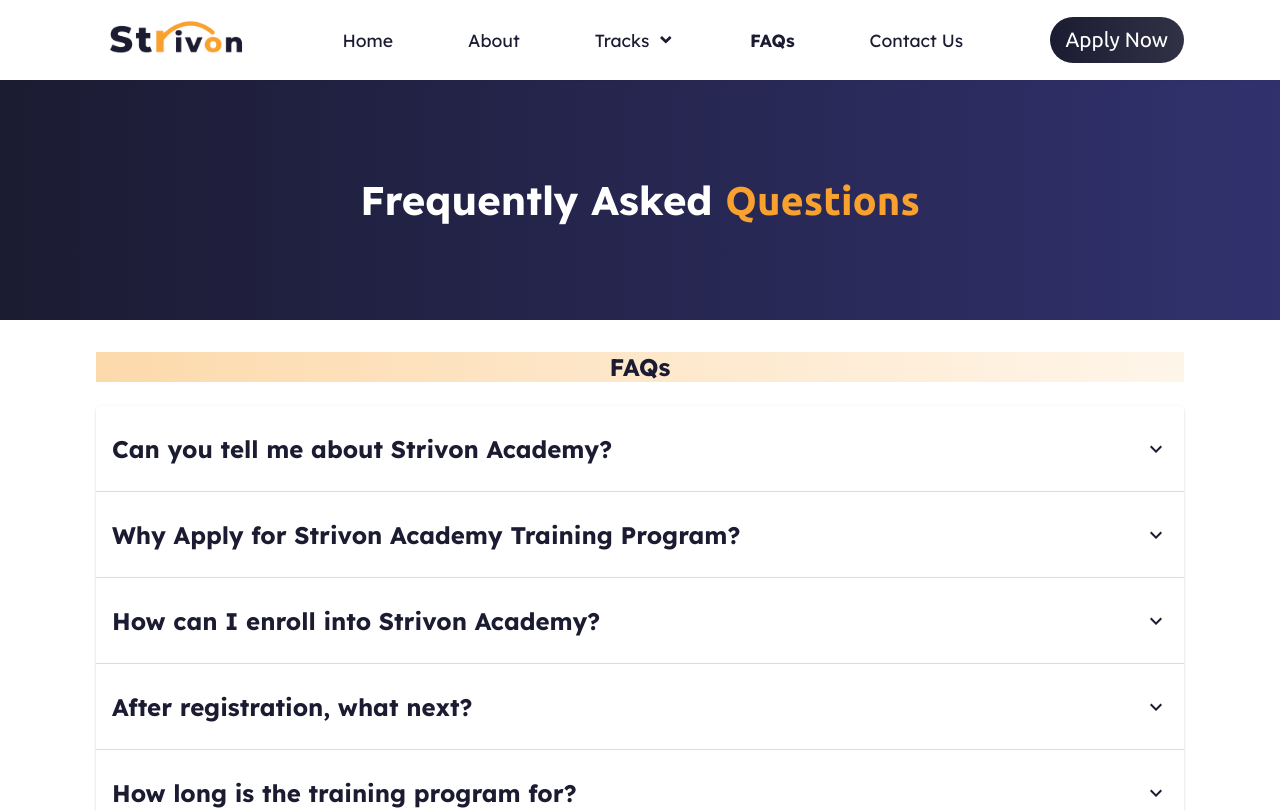
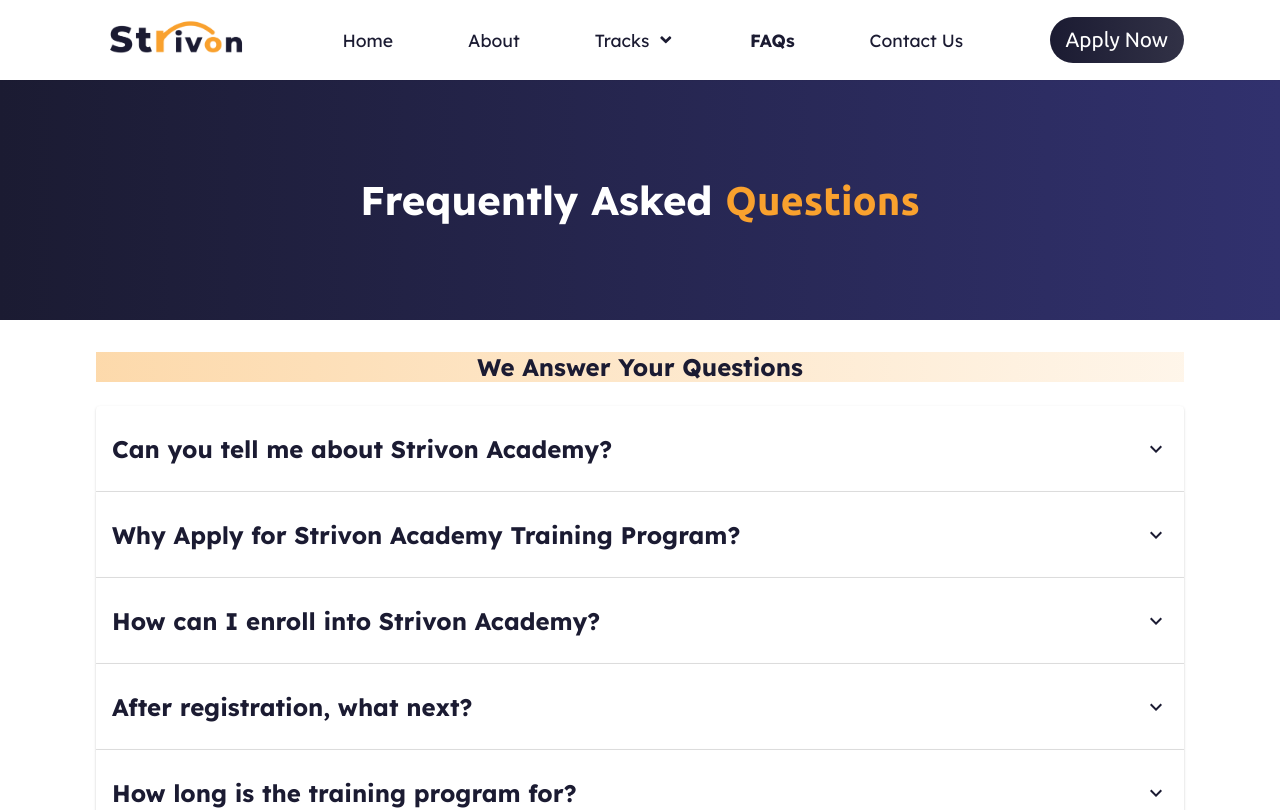
Before and after one commit to Doziechuks/strivon-main, a React (Create React App) app in the folder strivon-frontend/: page /faqs in a window 1280 px wide. Shown: the top 810 px of the page. Built offline with nearby package versions, Linux system fonts and the light colour scheme.

Commit message:
minor alteration

```diff
--- a/strivon-frontend/src/pages/FaqPage/faq.page.jsx
+++ b/strivon-frontend/src/pages/FaqPage/faq.page.jsx
@@ -22,7 +22,7 @@
         </div>
       <div className={styles.wrap}>
         {/* <CustomTrack title="Frequently Asked Questions"/> */}
-        <h2>FAQs</h2>
+        <h2>We Answer Your Questions</h2>
         <According
           question="Can you tell me about Strivon Academy?"
           answer="Strivon Academy is an elite software engineering and leadership training institute that equips high potential talent with world-class software engineering and leadership skills. We also offer practical exposure to real-life projects through internships."
```
